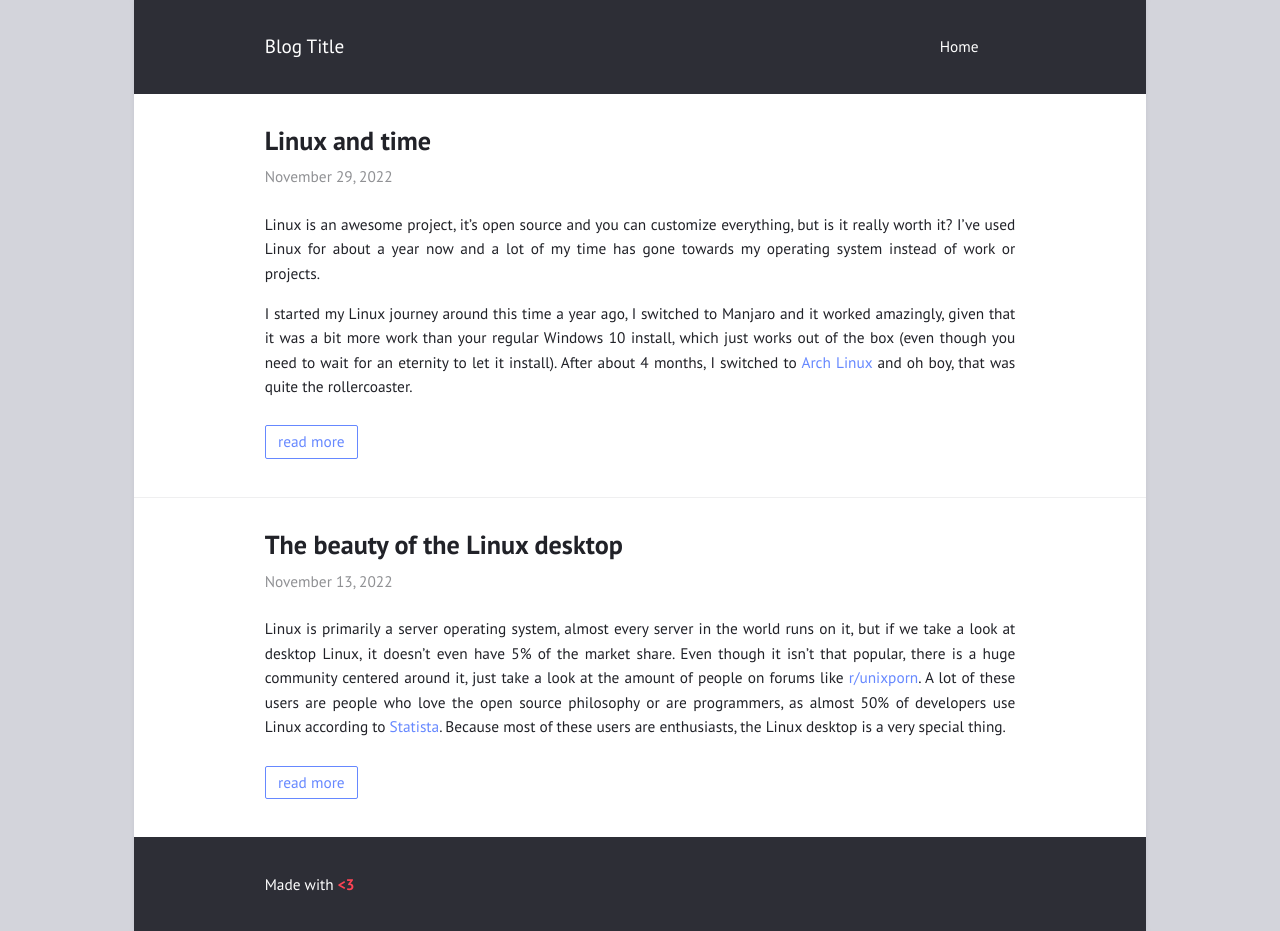
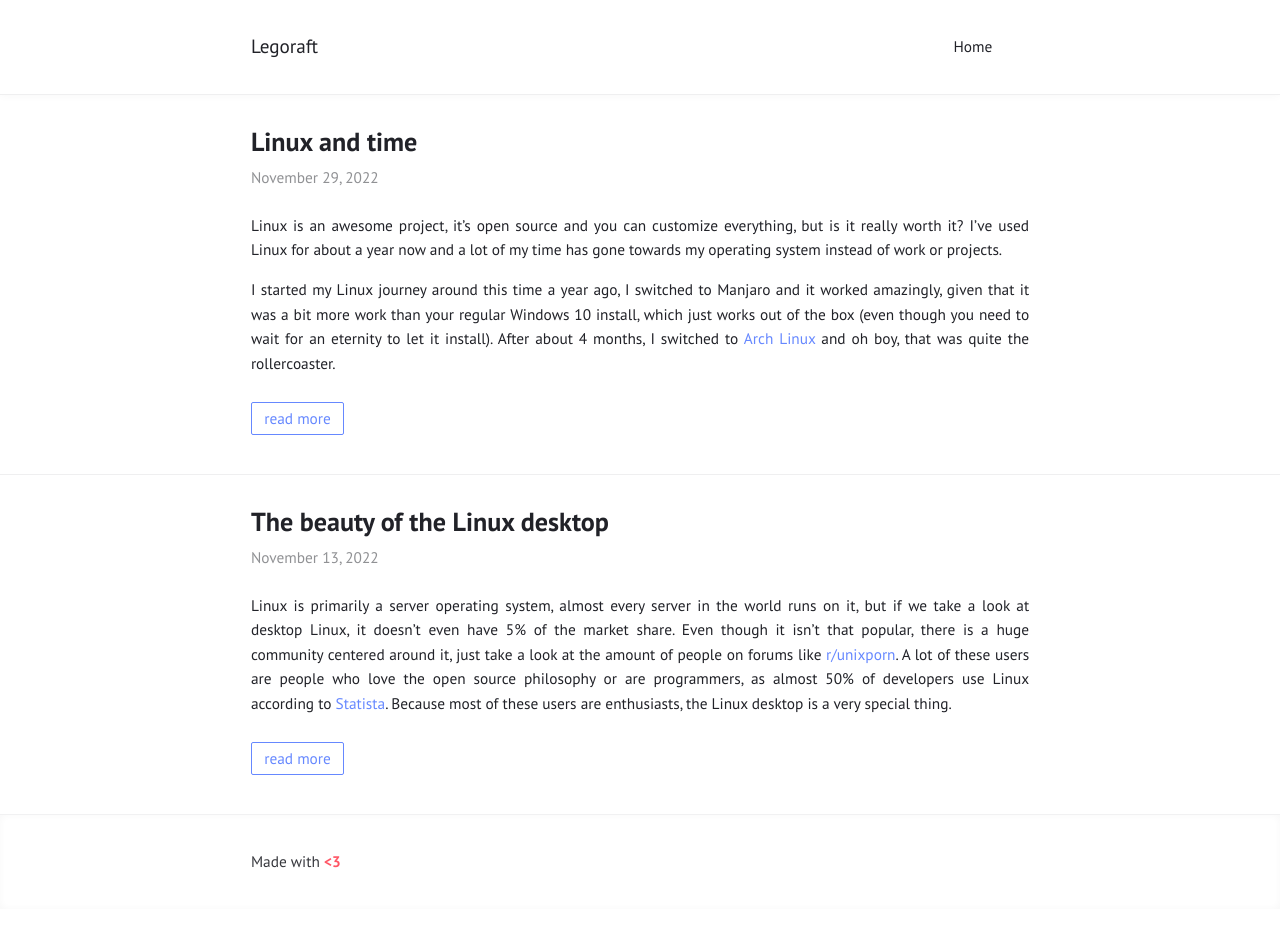
Before and after one commit to legoraft/legoraft.github.io, a Jekyll site: the page built from index.html, in a window 1280 px wide. Built offline with Jekyll 4.4.1, drawn with Linux system fonts in a browser that asks for light colours; after the commit the page ends 909 px from its top, so only the background shows below that.

Commit message:
updated links and title

```diff
--- a/_config.yml
+++ b/_config.yml
@@ -1,5 +1,5 @@
-title: "Blog Title"
-author: "Blog Author"
+title: "Legoraft"
+author: "Legoraft"
 description: "Made with <b style=\"color: #f45;\">&lt;3</b>"
 permalink: /:title/
 lang: "en"
@@ -9,7 +9,7 @@
 # Layout
 
 show_excerpts: true        # show article excerpts on the home page
-show_frame: true           # adds a gray frame to the site
+show_frame: false           # adds a gray frame to the site
 show_sidebar: false        # show a sidebar instead of the usual header
 minimal: false             # use a dark header
 
@@ -20,9 +20,8 @@
   - {file: "README.md"}
 
 external:                  # shows a footer with social links - for available icons see fontawesome.com/icons
-  - {title: Mail, icon: envelope, url: "mailto:niklasbuschmann@users.noreply.github.com"}
-  - {title: Github, icon: github, url: "https://github.com/niklasbuschmann/contrast"}
-  - {title: Subscribe, icon: rss, url: "/feed.xml"}
+  - {title: Github, icon: github, url: "https://github.com/legoraft/"}
+  - {title: Subscribe, icon: mastodon, url: "https://mastodon.social/@legoraft"}
 
 comments:
 #  disqus_shortname: ""    # see https://disqus.com/
```
